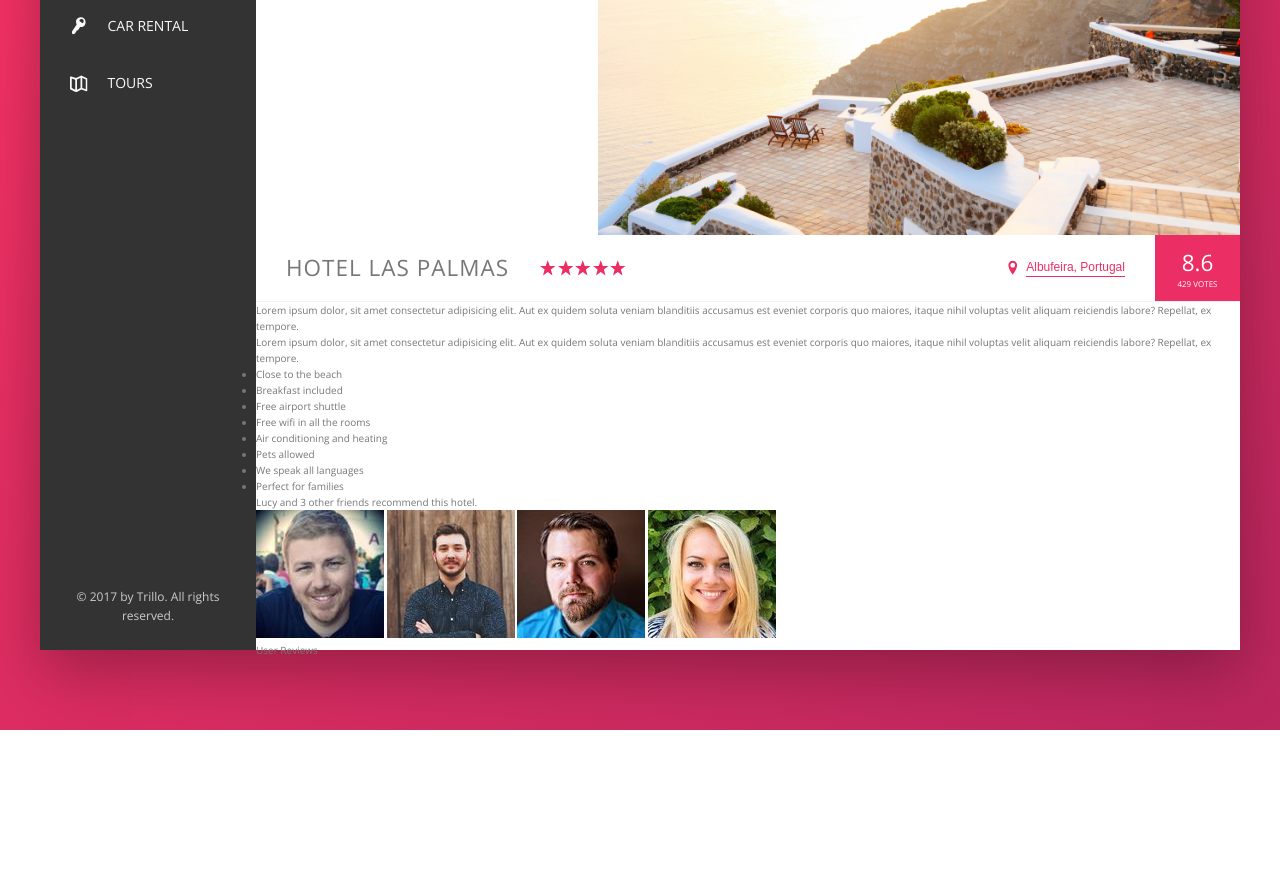
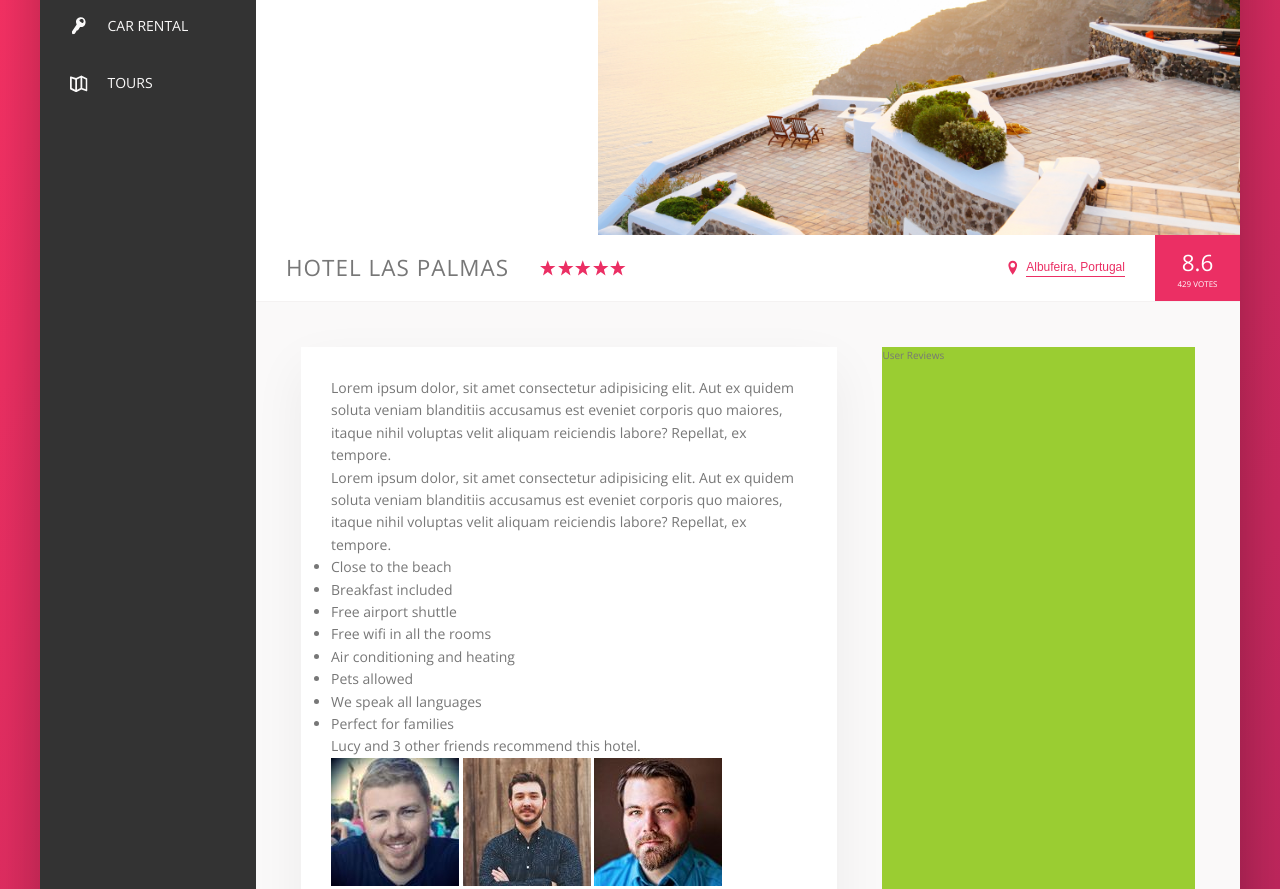
Before and after one commit to jeffreyquan/trillo, a website: page index.html in a window 1280 px wide. Shown: the part 300-1189 px from the top of the page. Before the commit the page ends 1030 px from the top, so only its background shows below. Drawn offline with nearby package versions, Linux system fonts and the light colour scheme.

Commit message:
styling to hotel view description and detail

```diff
--- a/css/main.css
+++ b/css/main.css
@@ -26,7 +26,9 @@ Grey dark 3: #999
   --color-grey-dark-1: #333;
   --color-grey-dark-2: #777;
   --color-grey-dark-3: #999;
-  --shadow-dark: 0 2rem 6rem rgba(0, 0, 0, .3); }
+  --shadow-dark: 0 2rem 6rem rgba(0, 0, 0, .3);
+  --shadow-light: 0 2rem 5rem rgba(0,0,0,.06);
+  --line: 1px solid var(--color-grey-light-2); }
 
 * {
   margin: 0;
@@ -62,7 +64,7 @@ body {
   font-size: 1.4rem;
   height: 7rem;
   background-color: #fff;
-  border-bottom: 1px solid var(--color-grey-light-2);
+  border-bottom: var(--line);
   display: flex;
   justify-content: space-between;
   align-items: center; }
@@ -79,7 +81,24 @@ body {
 
 .hotel-view {
   background-color: #fff;
-  height: 80rem;
+  flex: 1; }
+
+.detail {
+  display: flex;
+  padding: 4.5rem;
+  background-color: var(--color-grey-light-1);
+  border-bottom: var(--line); }
+
+.description {
+  font-size: 1.4rem;
+  background-color: #fff;
+  box-shadow: var(--shadow-light);
+  padding: 3rem;
+  flex: 0 0 60%;
+  margin-right: 4.5rem; }
+
+.user-reviews {
+  background-color: yellowgreen;
   flex: 1; }
 
 .logo {
@@ -213,7 +232,7 @@ body {
 .overview {
   display: flex;
   align-items: center;
-  border-bottom: 1px solid var(--color-grey-light-2); }
+  border-bottom: var(--line); }
   .overview__heading {
     font-size: 2.25rem;
     font-weight: 300;
```
